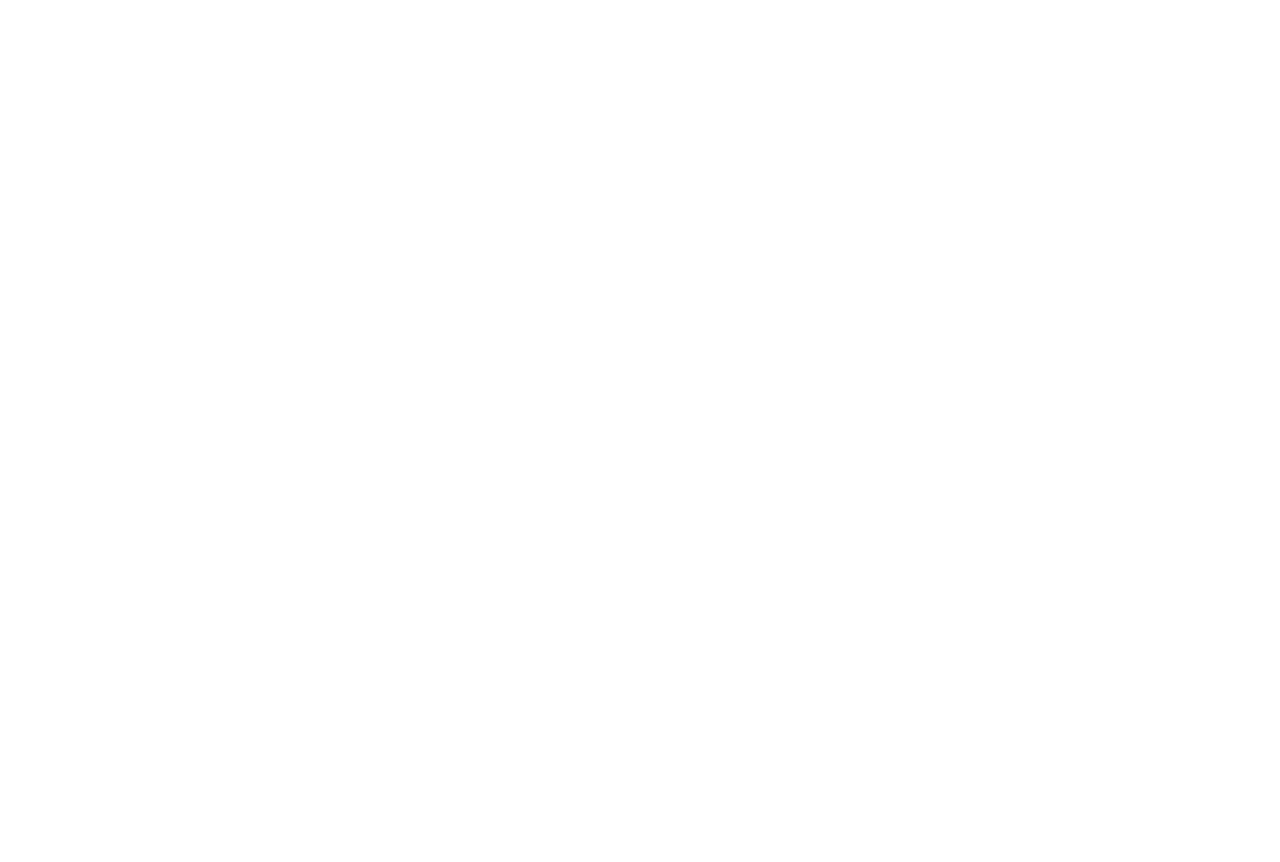
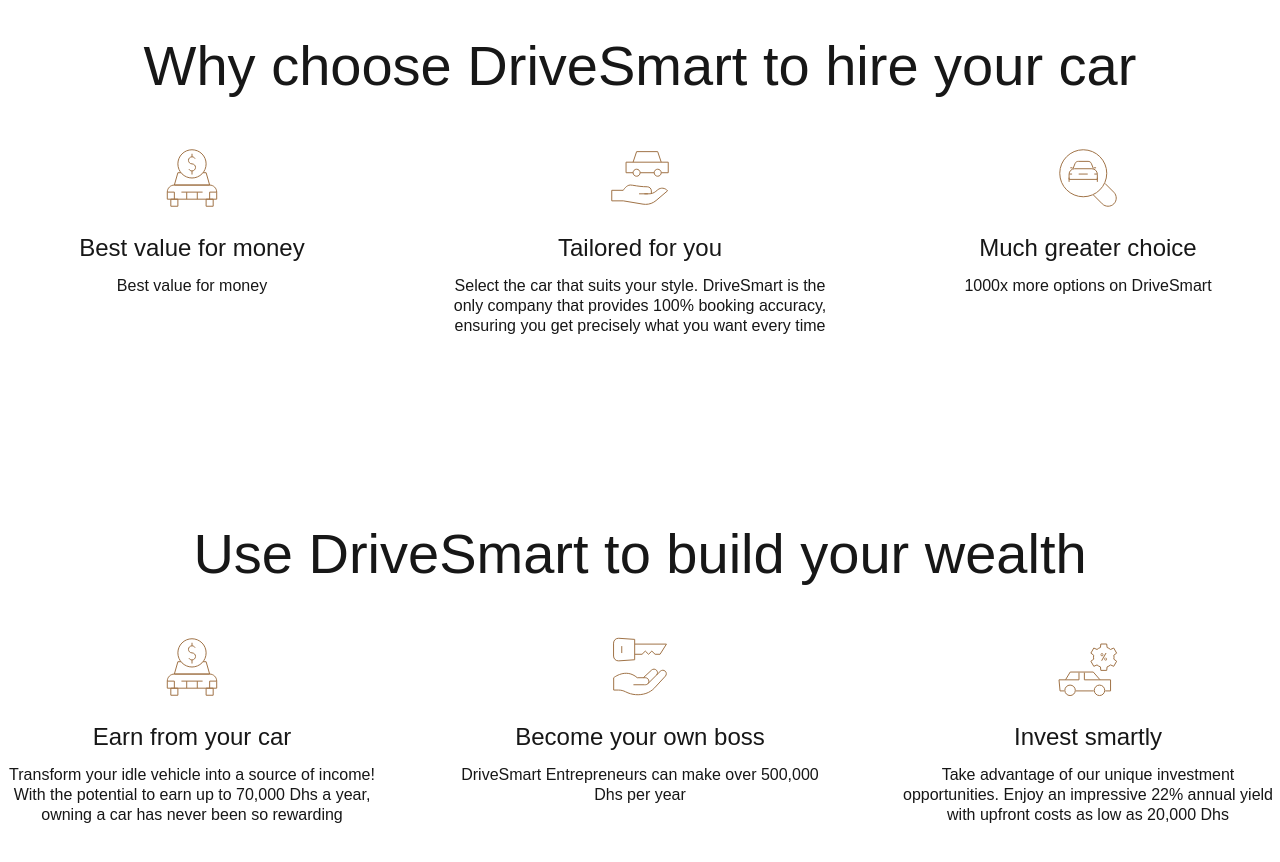
Before and after one commit to Simple2B/drive-smart, a Next.js app: page / in a window 1280 px wide. Shown: the part 920-1782 px from the top of the page. Before the commit the page ends 864 px from the top, so only its background shows below. Built offline with nearby package versions, Linux system fonts and the light colour scheme.

Commit message:
feature blocks

```diff
--- /dev/null
+++ b/src/app/components/Feature.tsx
@@ -0,0 +1,17 @@
+import React from "react";
+import Image from "next/image";
+import { IFeature } from "../constants";
+
+type FeatureProps = {
+  feature: IFeature;
+};
+
+export function Feature({ feature }: FeatureProps) {
+  return (
+    <div className="w-80 md:w-96 flex flex-col items-center py-4 justify-center">
+      <Image src={feature.icon} alt={"feature icon"} />
+      <h3 className="font-medium text-2xl mt-6">{feature.name}</h3>
+      <p className="text-center mt-3 leading-5">{feature.description}</p>
+    </div>
+  );
+}
--- /dev/null
+++ b/src/app/components/FeatureBlock.tsx
@@ -0,0 +1,24 @@
+import React from "react";
+import { IFeature } from "../constants";
+import { Feature } from "./Feature";
+import { Title } from "./Title";
+
+type FeatureBlockProps = {
+  title: string;
+  features: IFeature[];
+};
+
+export const FeatureBlock = ({ title, features }: FeatureBlockProps) => {
+  return (
+    <div className="py-20">
+      <div className="px-8 md:px-28">
+        <Title text={title} />
+      </div>
+      <div className="w-full  flex flex-col items-center gap-16 md:flex-row md:justify-center md:items-baseline mt-6">
+        {features.map((feature, index) => (
+          <Feature feature={feature} key={index} />
+        ))}
+      </div>
+    </div>
+  );
+};
--- /dev/null
+++ b/src/app/constants.ts
@@ -0,0 +1,51 @@
+import { StaticImageData } from "next/image";
+import carEarn from "../../public/icons/carEarn.svg";
+import carTailor from "../../public/icons/carTailor.svg";
+import carMatch from "../../public/icons/carMatch.svg";
+import carInvest from "../../public/icons/carInvest.svg";
+import carKey from "../../public/icons/carKey.svg";
+
+export type IFeature = {
+  name: string;
+  description: string;
+  icon: StaticImageData;
+};
+
+export const features: IFeature[] = [
+  {
+    name: "Best value for money",
+    description: "Best value for money",
+    icon: carEarn,
+  },
+  {
+    name: "Tailored for you",
+    description:
+      "Select the car that suits your style.  DriveSmart is the only company that provides 100% booking accuracy, ensuring you get precisely what you want every time",
+    icon: carTailor,
+  },
+  {
+    name: "Much greater choice",
+    description: "1000x more options on DriveSmart",
+    icon: carMatch,
+  },
+];
+
+export const additionalFeatures: IFeature[] = [
+  {
+    name: "Earn from your car",
+    description:
+      "Transform your idle vehicle into a source of income!  With the potential to earn up to 70,000 Dhs a year, owning a car has never been so rewarding",
+    icon: carEarn,
+  },
+  {
+    name: "Become your own boss",
+    description: "DriveSmart Entrepreneurs can make over 500,000 Dhs per year",
+    icon: carKey,
+  },
+  {
+    name: "Invest smartly",
+    description:
+      "Take advantage of our unique investment opportunities.  Enjoy an impressive 22% annual yield with upfront costs as low as 20,000 Dhs",
+    icon: carInvest,
+  },
+];
--- a/src/app/page.tsx
+++ b/src/app/page.tsx
@@ -1,6 +1,7 @@
-import Image from "next/image";
 import { Header } from "./components/Header";
 import { CentralBlock } from "./components/CentralBlock";
+import { FeatureBlock } from "./components/FeatureBlock";
+import { additionalFeatures, features } from "./constants";
 
 export default function Home() {
   return (
@@ -8,6 +9,14 @@
     <div>
       <Header />
       <CentralBlock />
+      <FeatureBlock
+        title="Why choose DriveSmart to hire your car"
+        features={features}
+      />
+      <FeatureBlock
+        title="Use DriveSmart to build your wealth"
+        features={additionalFeatures}
+      />
       {/* <main className="flex flex-col gap-8 row-start-2 items-center sm:items-start">
         <Header />
       </main> */}
```
